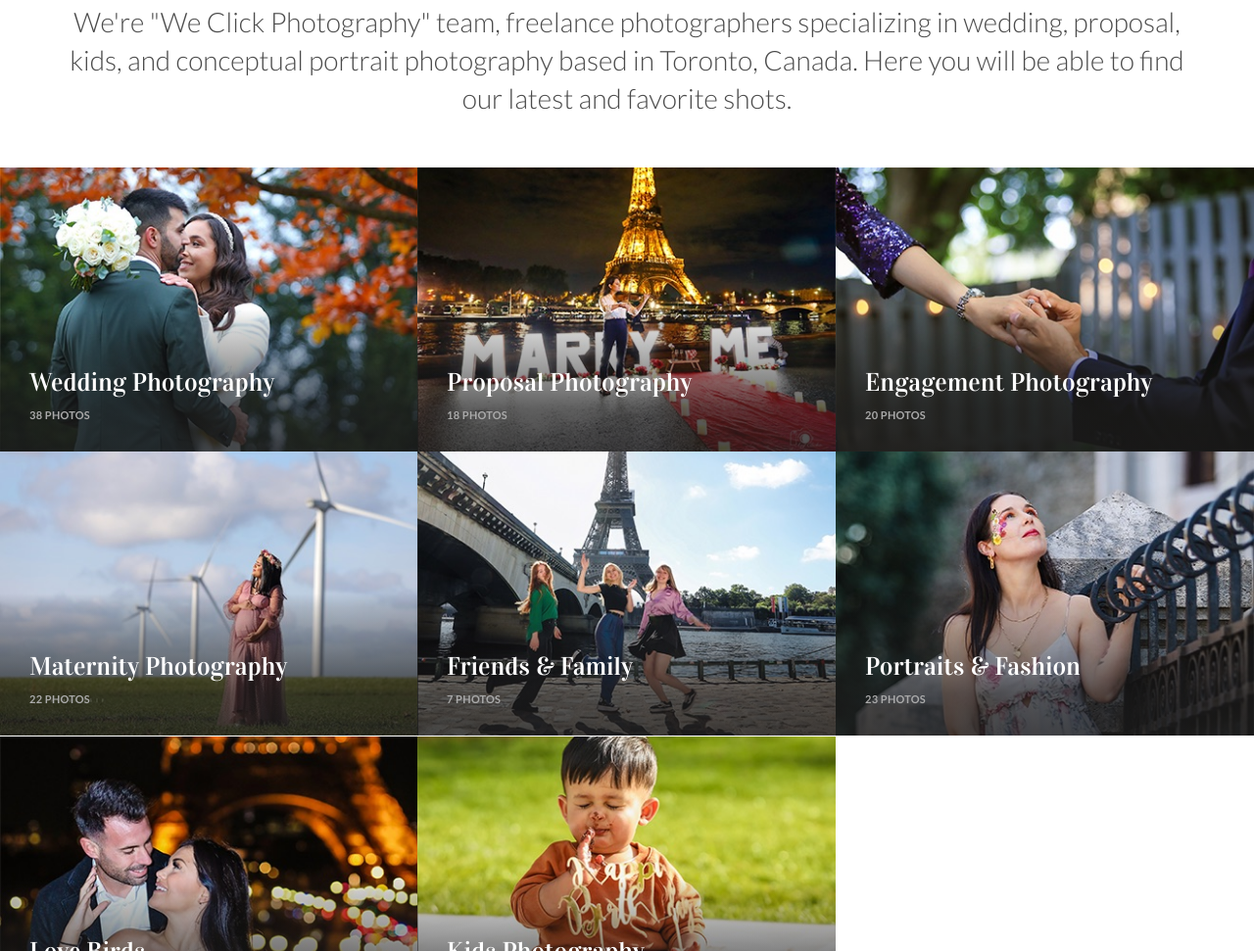
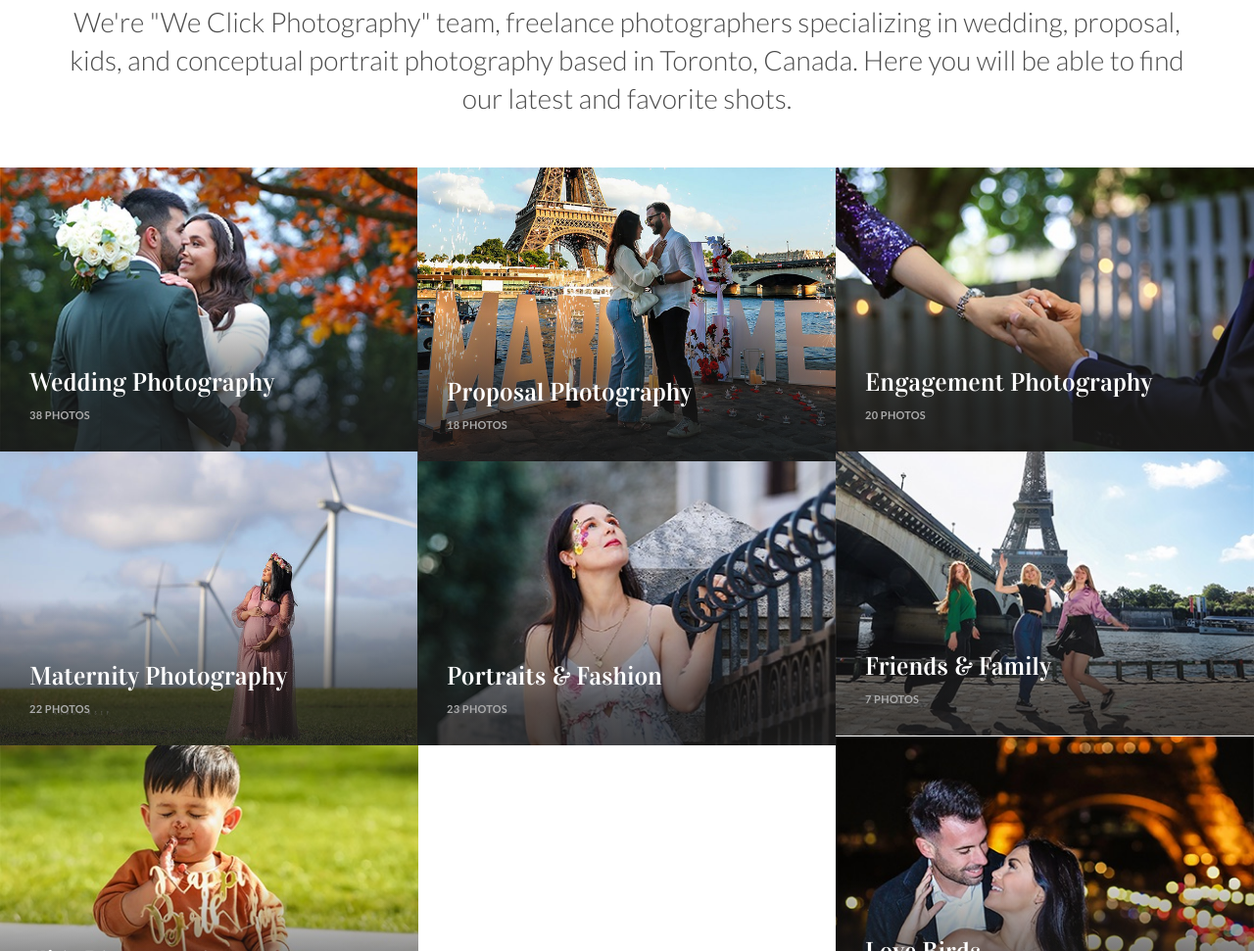
Before and after one commit to alaulislam/WeClickPhotography, a plain HTML site: page index.html in a window 1280 px wide. Shown: the part 1007-1978 px from the top of the page at 98% size. Drawn offline with nearby package versions, Linux system fonts and the light colour scheme; some icons are missing.

Commit message:
update thumbnail

```diff
--- a/index.html
+++ b/index.html
@@ -191,7 +191,7 @@
                 <div class="meta"> <span class="count">18 Photos</span></div>
               </div>
             </div>
-            <img src="images/thumbnail/proposal.jpeg" alt="" /> </a> </figure>
+            <img src="images/thumbnail/proposal.jpg" style="width:440px !important; height:300px !important" alt="" /> </a> </figure>
         </li>
         <li class="item">
           <figure class="overlay"> <a href="engagement_photography.html">
@@ -211,7 +211,7 @@
                 <div class="meta"> <span class="count">22 Photos</span> </div>
               </div>
             </div>
-            <img src="images/thumbnail/maternity.jpeg" alt="" /> </a> </figure>
+            <img src="images/thumbnail/maternity.jpg" style="width:440px !important; height:300px !important"  alt="" /> </a> </figure>
         </li>
 <!--
         <li class="item">
```
Also changed, not shown: images/thumbnail/maternity.jpeg (deleted), images/thumbnail/maternity.jpg (added), images/thumbnail/proposal.jpeg (deleted), images/thumbnail/proposal.jpg (added), 4 other files.
